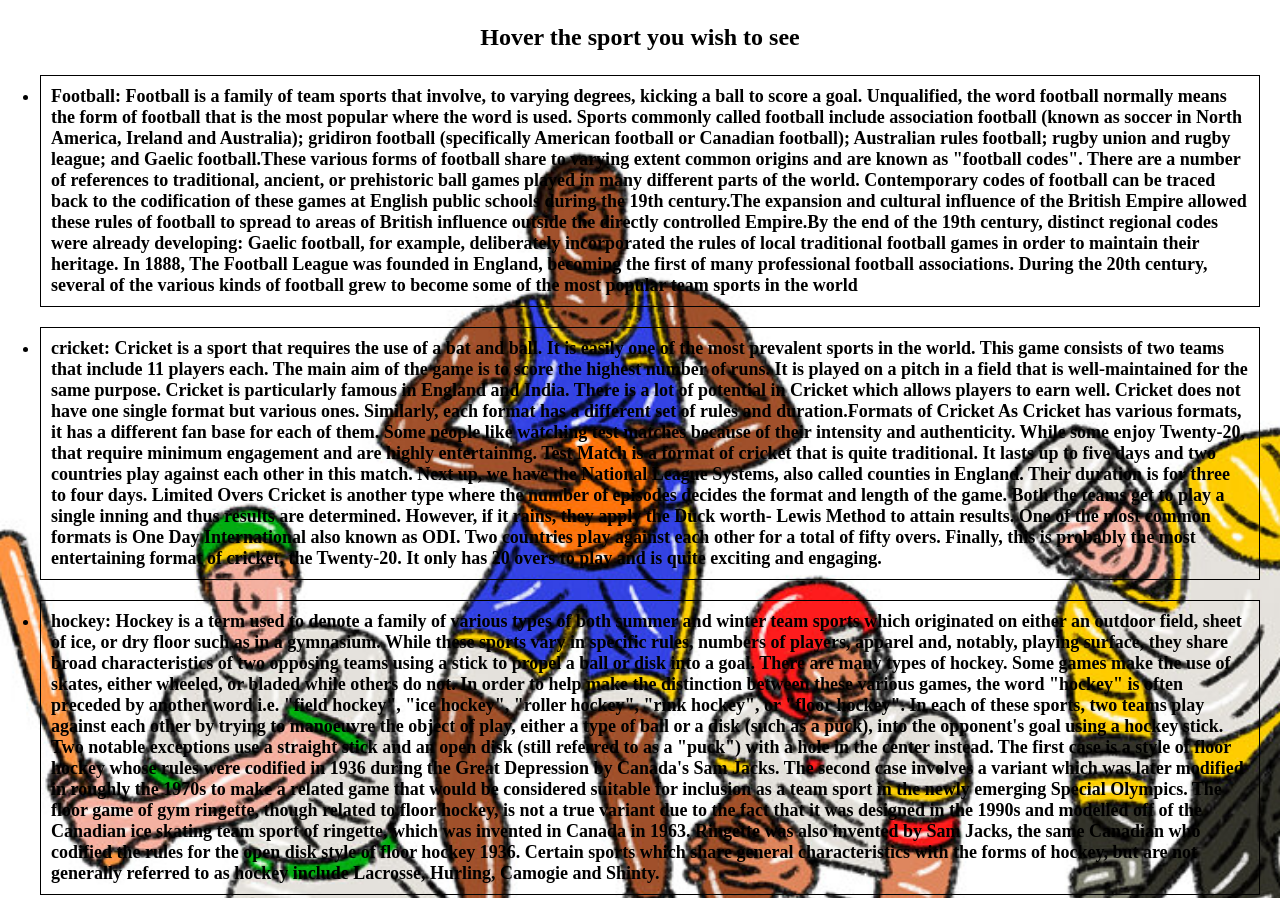
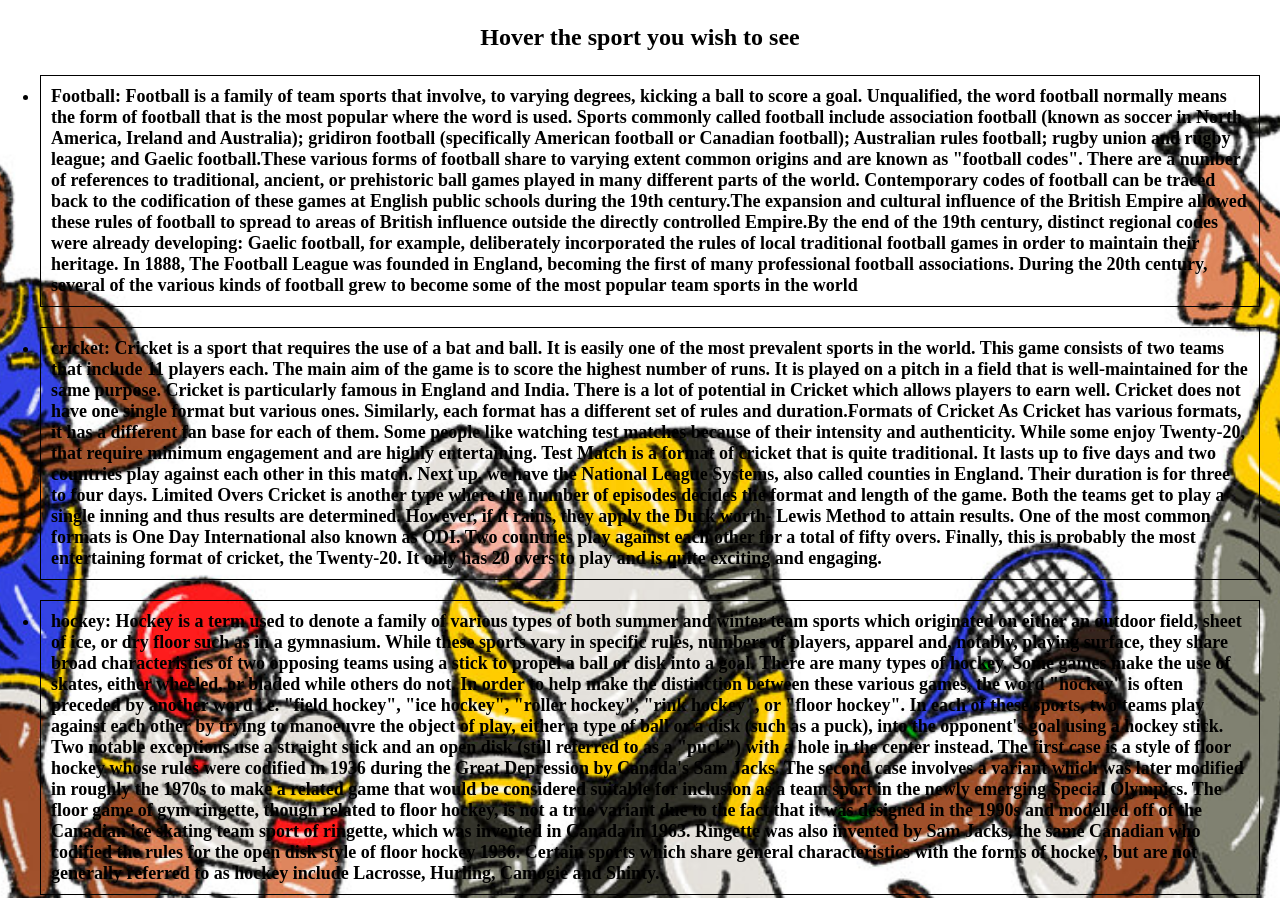
Before and after one commit to raghul465/raghul465, a plain HTML site: page sports.html in a window 1280 px wide. Shown: the top 898 px of the page. Drawn offline with Linux system fonts and the light colour scheme.

Commit message:
Update styles2.css

```diff
--- a/styles2.css
+++ b/styles2.css
@@ -3,7 +3,7 @@ body{
     background-image:url("bg6.jpg");
     background-size:cover;
     background-repeat: no-repeat;
-    background-position:-100px ;
+    background-position:center ;
 }
 p{
     font-weight: bolder;
```
